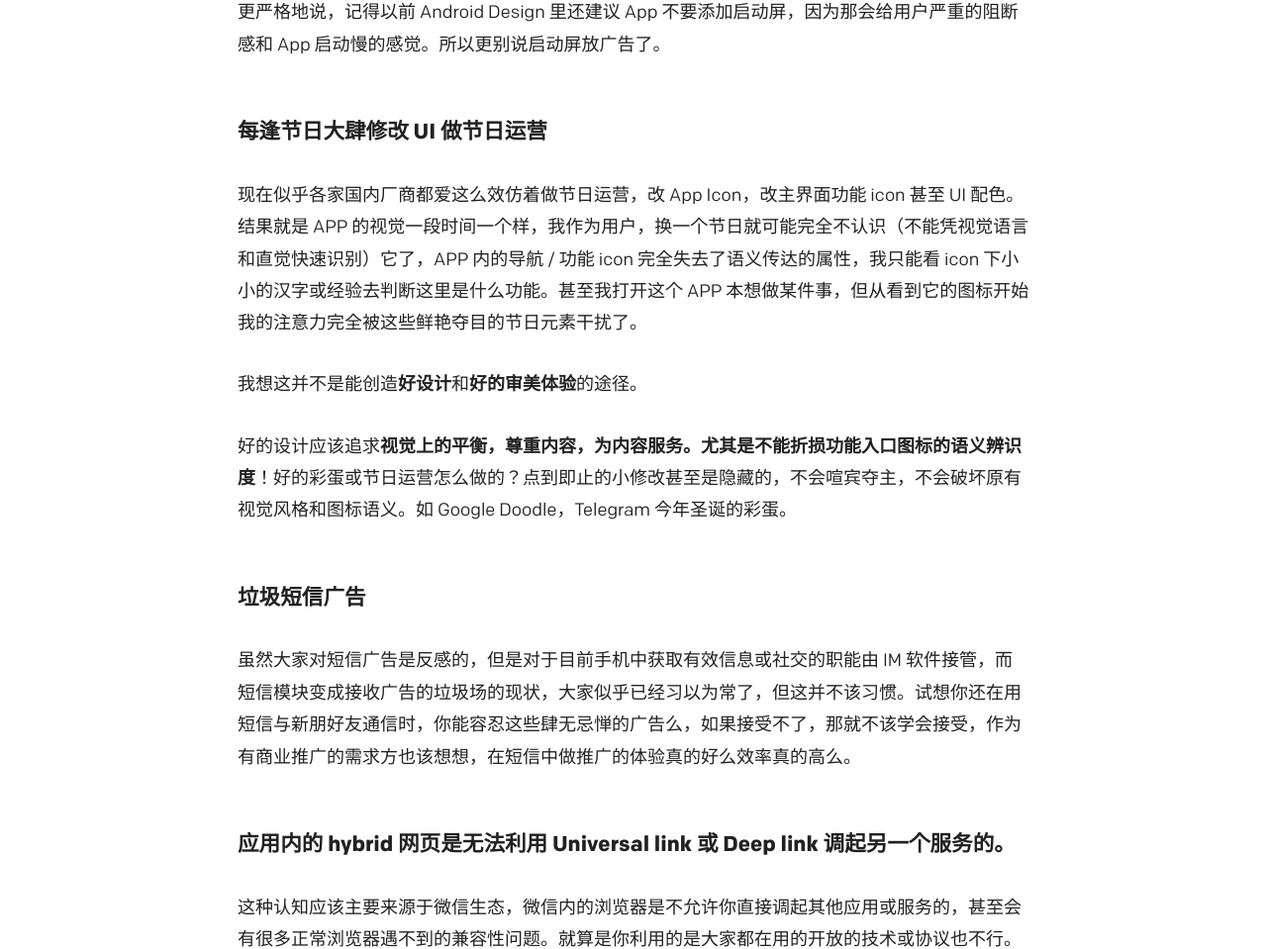
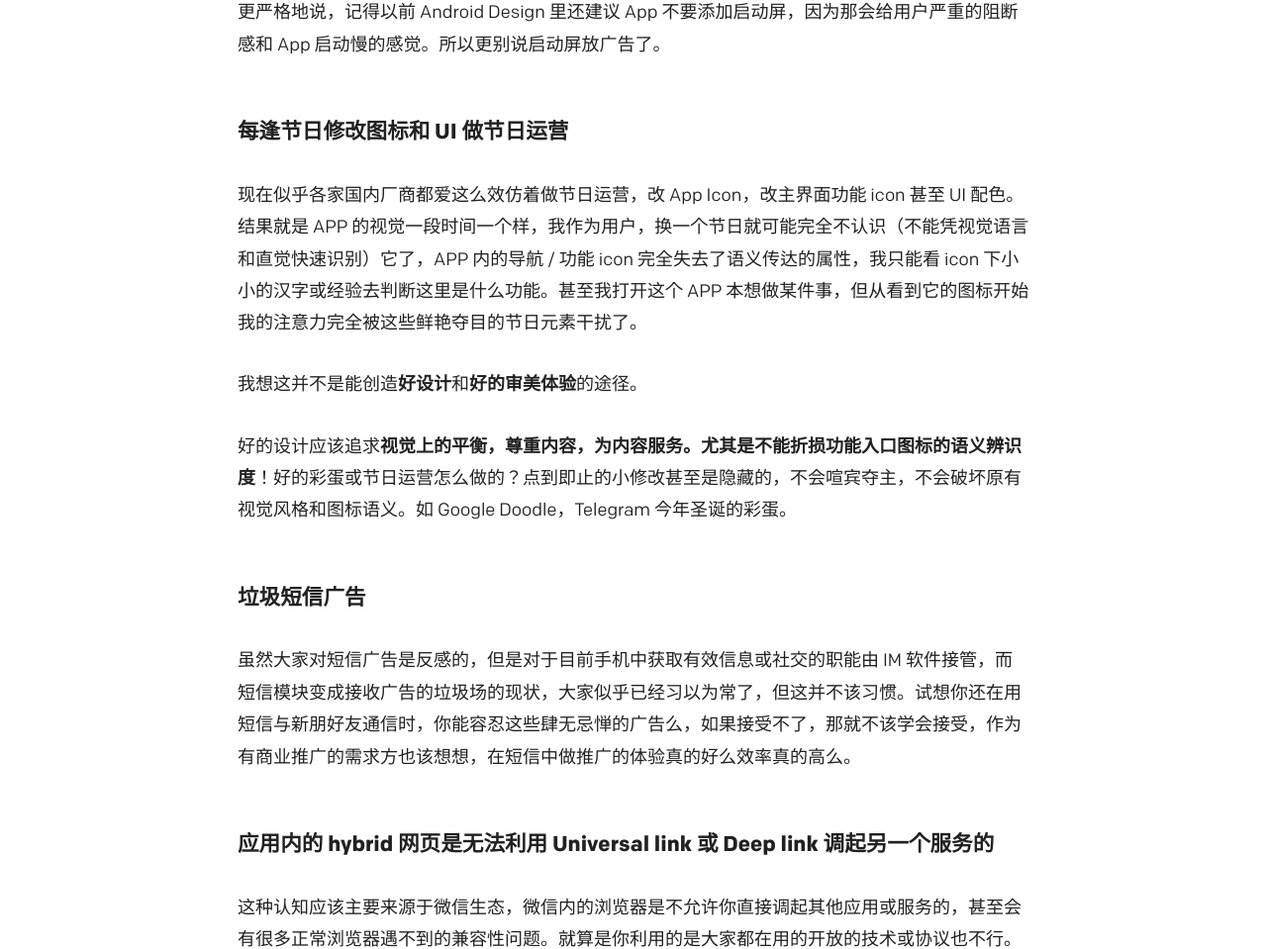
Before and after one commit to hominthesky/blog, a Jekyll site: the page built from _posts/2018-12-29-Bad-Design-List.md, in a window 1280 px wide and 1400 px high, scrolled down 699 px. Shown: the part 139-1098 px from the top of the window at 99% size. Built offline with Jekyll 4.4.1, drawn with Linux system fonts in a browser that asks for light colours; nearby versions of some CDN libraries; comment, search, counter and statistics services are not loaded.

Commit message:
Update 2018-12-29-Bad-Design-List.md

```diff
--- a/_posts/2018-12-29-Bad-Design-List.md
+++ b/_posts/2018-12-29-Bad-Design-List.md
@@ -22,7 +22,7 @@ tags: product, ux, design
 
 
 
-#### 每逢节日大肆修改 UI 做节日运营
+#### 每逢节日修改图标和 UI 做节日运营
 
 现在似乎各家国内厂商都爱这么效仿着做节日运营，改 App Icon，改主界面功能 icon 甚至 UI 配色。结果就是 APP 的视觉一段时间一个样，我作为用户，换一个节日就可能完全不认识（不能凭视觉语言和直觉快速识别）它了，APP 内的导航 / 功能 icon 完全失去了语义传达的属性，我只能看 icon 下小小的汉字或经验去判断这里是什么功能。甚至我打开这个 APP 本想做某件事，但从看到它的图标开始我的注意力完全被这些鲜艳夺目的节日元素干扰了。
 
@@ -38,7 +38,7 @@ tags: product, ux, design
 
 
 
-#### 应用内的 hybrid 网页是无法利用 Universal link 或 Deep link 调起另一个服务的。
+#### 应用内的 hybrid 网页是无法利用 Universal link 或 Deep link 调起另一个服务的
 
 这种认知应该主要来源于微信生态，微信内的浏览器是不允许你直接调起其他应用或服务的，甚至会有很多正常浏览器遇不到的兼容性问题。就算是你利用的是大家都在用的开放的技术或协议也不行。如真想跳转，只能经由腾讯应用宝，或用一个专属的蒙层引导用户，点击「更多」再用 Safari 打开之类。以致于身边很多人以为这是固有的技术限制，在做内容分享链路时会以为所有 IM 都会做此限制，甚至在自己做的新 App 里也想沿用这种限制策略。但是我很想说那并不是也不该是业界常态。甚至那种页面不叫 H5。
 
```
